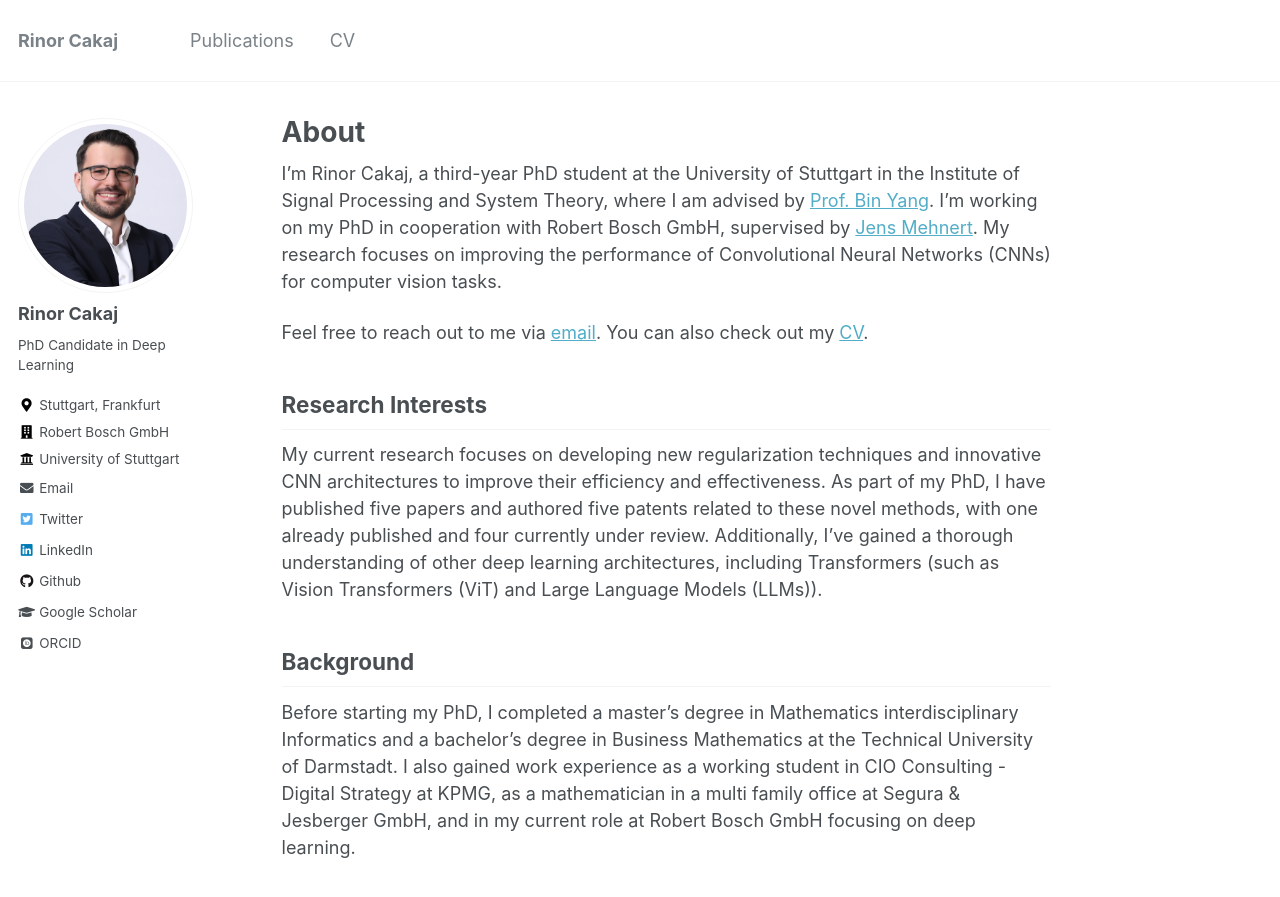
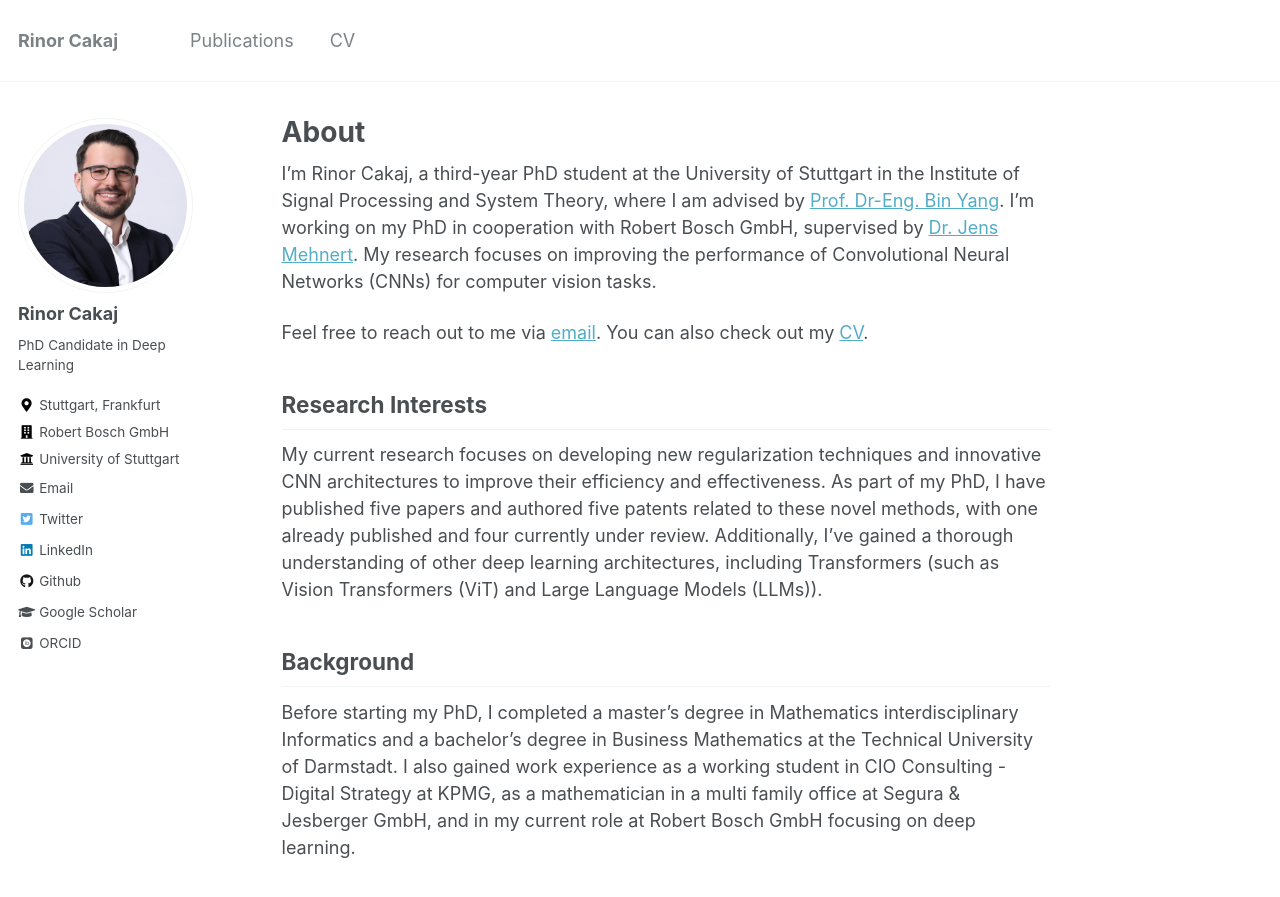
Before and after one commit to rinorcakaj/rinorcakaj.github.io, a Jekyll site: the page built from _pages/about.md, in a window 1280 px wide and 900 px high. Shown: the top 897 px of the window. Built offline with Jekyll 4.4.1, drawn with Linux system fonts in a browser that asks for light colours; some web fonts are replaced.

Commit message:
Update 14.10.2024

```diff
--- a/_pages/about.md
+++ b/_pages/about.md
@@ -8,7 +8,7 @@ redirect_from:
   - /about.html
 ---
 
-I'm Rinor Cakaj, a third-year PhD student at the University of Stuttgart in the Institute of Signal Processing and System Theory, where I am advised by [Prof. Bin Yang](https://www.iss.uni-stuttgart.de/institut/team/Yang-00004/). I'm working on my PhD in cooperation with Robert Bosch GmbH, supervised by [Jens Mehnert](https://www.linkedin.com/in/drjensmehnert/). My research focuses on improving the performance of Convolutional Neural Networks (CNNs) for computer vision tasks.
+I'm Rinor Cakaj, a third-year PhD student at the University of Stuttgart in the Institute of Signal Processing and System Theory, where I am advised by [Prof. Dr-Eng. Bin Yang](https://www.iss.uni-stuttgart.de/institut/team/Yang-00004/). I'm working on my PhD in cooperation with Robert Bosch GmbH, supervised by [Dr. Jens Mehnert](https://www.linkedin.com/in/drjensmehnert/). My research focuses on improving the performance of Convolutional Neural Networks (CNNs) for computer vision tasks.
 
 Feel free to reach out to me via [email](mailto:rinor.cakaj@de.bosch.com). You can also check out my [CV](/cv/).
 
```
